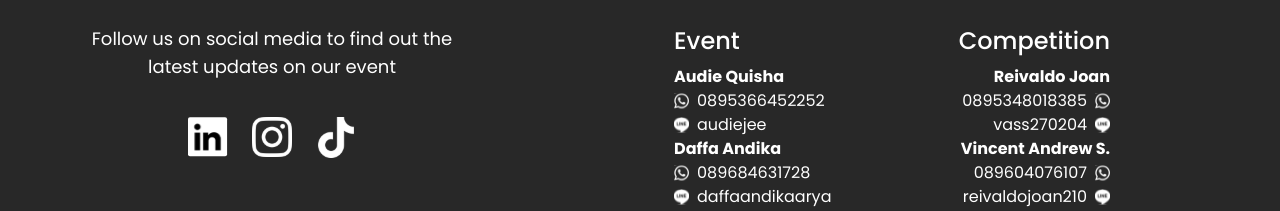
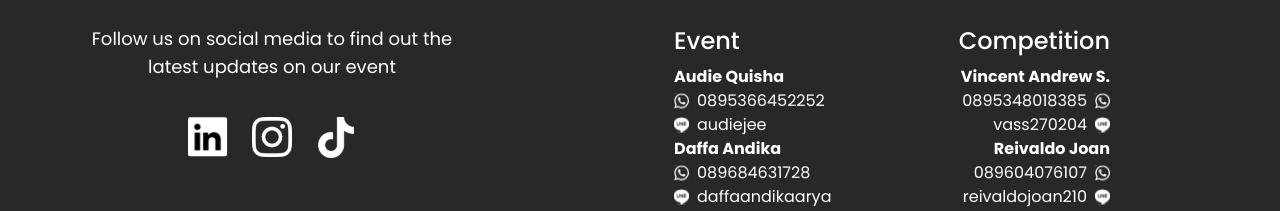
Before and after one commit to farrelathalla/INFEST-2024, a Next.js app: page /event in a window 1280 px wide. Shown: the part 1118-1329 px from the top of the page. Built offline with nearby package versions, Linux system fonts and the light colour scheme.

Commit message:
feaT: fix link regis

```diff
--- a/app/event/page.js
+++ b/app/event/page.js
@@ -46,7 +46,7 @@
               <p>
                 INFEST 2024 memiliki pre-event berupa workshop yang akan dilaksanakan selama dua hari. Dalam acara ini, peserta akan mendapatkan pengetahuan lebih mendalam mengenai <b className='text-purple-primary'>investasi dan kesempatan untuk menerapkan secara langsung</b> sebagai hasil dari materi yang disampaikan, sambil membangun relasi antar investor.
               </p>
-              <Link className="w-full flex justify-center" href="https://docs.google.com/forms/d/e/1FAIpQLSd5O43A3dzXjlxbMgm8MVufrgrSHvZnyTrHQfFzgFMHxsoecw/viewform?usp=pp_ur" target='_blank'>
+              <Link className="w-full flex justify-center" href="https://docs.google.com/forms/d/e/1FAIpQLSedmGM6zHx6yxFoWdkVFP47wqGLA670BrP3R-XeOdMyYSwh2w/viewform?usp=pp_url" target='_blank'>
                 <button className={`bg-dark-primary rounded-md px-6 py-3`}>
                   <p className= {`${gradient_font} font-medium`}>Register Pre Event</p>
                 </button>
--- a/components/Footer.js
+++ b/components/Footer.js
@@ -84,7 +84,7 @@
             <h2 className='poppins-medium text-2xl my-2'>Competition</h2>
               <div className='flex flex-col'>
                 <c className='text-md '>
-                  <div  className='poppins-bold'>Reivaldo Joan</div>
+                  <div  className='poppins-bold'>Vincent Andrew S.</div>
                   <div className='flex justify-end'>
                     <n className='mx-2' >0895348018385</n>
                     <Image src={Whatsapp} width={15}/>
@@ -95,7 +95,7 @@
                   </div>
                 </c>
                 <c className='text-md '>
-                  <div  className='poppins-bold'>Vincent Andrew S.</div>
+                  <div  className='poppins-bold'>Reivaldo Joan</div>
                   <div className='flex justify-end'>
                     <n className='mx-2' >089604076107</n>
                     <Image src={Whatsapp} width={15}/>
```
